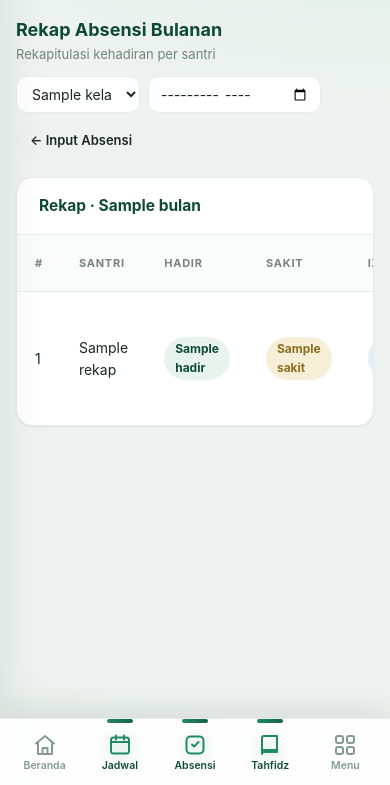
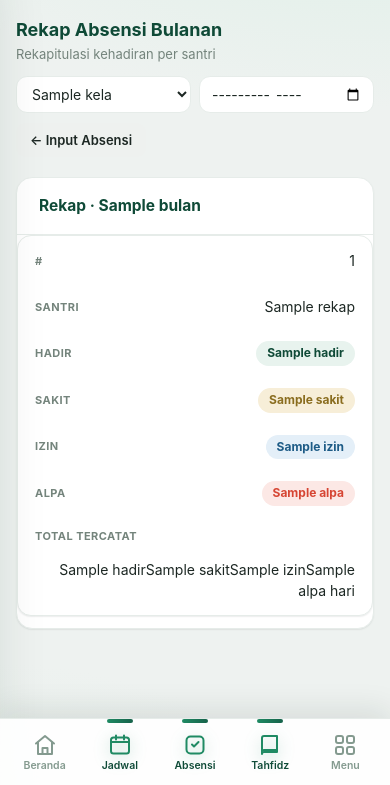
Before and after one commit to linggadhani79-hub/siakadmbs, a Node project: template views/absensi/rekap.ejs in a window 390 px wide. Shown: the part 59-844 px from the top of the page. Run offline with Node 20 templates, Linux system fonts and the light colour scheme; the template is opened without the code that fills it: most values are stand-ins (such as "Sample title", 1, 10 or a date in 2020).

Commit message:
Tabel jadi kartu di mobile (tanpa scroll) & perkuat animasi hero
Mobile backend:
- Semua tabel dalam .table-wrap otomatis berubah jadi kartu bertumpuk
  (label kolom : nilai) di layar mobile — tidak ada lagi scroll horizontal.
  Label kolom ditambahkan otomatis via JS (attr data-label) sehingga tidak
  perlu mengubah tiap template.
- Baris filter dirapikan agar tidak terpotong di layar sempit.
- Perbaiki 5 sel yang menampilkan HTML mentah (dari <%= ke tag EJS/<%-):
  kelas/kamar siswa, juz tahfidz rekap, status berita & pengguna.

Landing:
- Animasi hero 3D diperkuat: float lebih tinggi, kartu masuk (entrance),
  chip mengambang lebih dinamis, teks hero rise-in bertahap, hormati
  prefers-reduced-motion.

Co-Authored-By: Claude Opus 4.8 <noreply@anthropic.com>
Claude-Session: https://claude.ai/code/session_01DBc6Q3DSRDmLfCUND3PsXR

```diff
--- a/public/css/style.css
+++ b/public/css/style.css
@@ -299,6 +299,11 @@ textarea { resize: vertical; min-height: 70px; }
   .main { margin-left: 0; }
   .form-grid { grid-template-columns: 1fr; }
   .page-head { flex-direction: column; align-items: stretch; }
+  .filters { width: 100%; flex-wrap: wrap; }
+  .filters form { width: 100%; display: flex; flex-wrap: wrap; gap: 8px; }
+  .filters input, .filters select { flex: 1 1 130px; width: auto; }
+  .card-head { gap: 10px; }
+  .card-head .filters form { width: 100%; }
   .topbar { padding: 12px 16px; }
   .topbar h2 { font-size: 16px; }
   .content { padding: 16px; padding-bottom: 92px; }
@@ -307,6 +312,35 @@ textarea { resize: vertical; min-height: 70px; }
   div[style*="grid-template-columns: 1fr 1fr"],
   div[style*="grid-template-columns: 320px 1fr"],
   div[style*="grid-template-columns: 1fr 320px"] { grid-template-columns: 1fr !important; }
+
+  /* ===== Tabel jadi kartu (tanpa scroll horizontal) ===== */
+  .table-wrap { overflow-x: visible; }
+  .table-wrap table thead { position: absolute; width: 1px; height: 1px; padding: 0; overflow: hidden; clip: rect(0 0 0 0); white-space: nowrap; border: 0; }
+  .table-wrap table, .table-wrap tbody, .table-wrap tr, .table-wrap td { display: block; width: 100%; }
+  .table-wrap table { min-width: 0; }
+  .table-wrap tr {
+    background: #fff; border: 1px solid var(--border); border-radius: 14px;
+    box-shadow: var(--shadow-sm); margin-bottom: 12px; padding: 2px 2px; overflow: hidden;
+  }
+  .table-wrap tbody tr:hover { background: #fff; }
+  .table-wrap td {
+    display: flex; align-items: center; justify-content: space-between; gap: 14px;
+    padding: 11px 15px; border: none; border-bottom: 1px solid var(--border);
+    text-align: right; min-height: 46px; flex-wrap: wrap;
+  }
+  .table-wrap tr td:last-child { border-bottom: none; }
+  .table-wrap td::before {
+    content: attr(data-label); font-weight: 700; color: var(--muted);
+    font-size: 11px; text-transform: uppercase; letter-spacing: .04em;
+    text-align: left; margin-right: auto; flex-shrink: 0;
+  }
+  .table-wrap td[data-label=""]::before { display: none; }
+  .table-wrap td[data-label=""] { justify-content: flex-end; }
+  .table-wrap td .actions { justify-content: flex-end; flex-wrap: wrap; }
+  .table-wrap td .status-opts { justify-content: flex-end; }
+  .table-wrap td.empty { display: block; text-align: center; min-height: 0; color: var(--muted); }
+  .table-wrap td.empty::before { display: none; }
+  .table-wrap td form { display: inline-flex; }
 }
 @media (max-width: 480px) {
   .stat-grid { grid-template-columns: 1fr; }
--- a/views/berita/index.ejs
+++ b/views/berita/index.ejs
@@ -20,7 +20,7 @@
           <td><span class="tag <%= kt %>"><%= b.kategori %></span></td>
           <td><%= b.penulis || '-' %></td>
           <td><%= (b.created_at || '').slice(0,10) %></td>
-          <td><%= b.publish ? '<span class="tag tag-green">Terbit</span>' : '<span class="tag tag-gray">Draf</span>' %></td>
+          <td><%- b.publish ? '<span class="tag tag-green">Terbit</span>' : '<span class="tag tag-gray">Draf</span>' %></td>
           <td class="actions">
             <a href="/kelola-berita/<%= b.id %>/edit" class="btn btn-sm btn-outline">Edit</a>
             <form method="post" action="/kelola-berita/<%= b.id %>?_method=DELETE" onsubmit="return confirm('Hapus berita ini?')"><button class="btn btn-sm btn-danger">Hapus</button></form>
--- a/views/partials/footer.ejs
+++ b/views/partials/footer.ejs
@@ -24,6 +24,24 @@
       <span>Menu</span>
     </button>
   </nav>
+
+  <script>
+    // Beri label kolom ke tiap sel agar tabel tampil sebagai kartu di mobile
+    (function () {
+      document.querySelectorAll('.table-wrap table').forEach(function (tbl) {
+        var ths = tbl.querySelectorAll('thead th');
+        if (!ths.length) return;
+        var labels = Array.prototype.map.call(ths, function (th) { return th.textContent.trim(); });
+        tbl.querySelectorAll('tbody tr').forEach(function (tr) {
+          var tds = tr.querySelectorAll('td');
+          if (tds.length === 1 && tds[0].hasAttribute('colspan')) return; // baris kosong/pesan
+          Array.prototype.forEach.call(tds, function (td, i) {
+            if (!td.hasAttribute('data-label')) td.setAttribute('data-label', labels[i] || '');
+          });
+        });
+      });
+    })();
+  </script>
 </div>
 </body>
 </html>
--- a/views/siswa/index.ejs
+++ b/views/siswa/index.ejs
@@ -38,8 +38,8 @@
               <td><%= s.nis || '-' %></td>
               <td><a href="/siswa/<%= s.id %>"><%= s.nama %></a></td>
               <td><%= s.jk %></td>
-              <td><%= s.kelas_nama ? `<span class="tag tag-blue">${s.kelas_nama}</span>` : '<span class="muted">-</span>' %></td>
-              <td><%= s.kamar_nama || '<span class="muted">-</span>' %></td>
+              <td><% if (s.kelas_nama) { %><span class="tag tag-blue"><%= s.kelas_nama %></span><% } else { %><span class="muted">-</span><% } %></td>
+              <td><% if (s.kamar_nama) { %><%= s.kamar_nama %><% } else { %><span class="muted">-</span><% } %></td>
               <td class="actions">
                 <a href="/siswa/<%= s.id %>" class="btn btn-sm btn-muted">Detail</a>
                 <% if (['admin','guru','musyrif'].includes(currentUser.role)) { %>
--- a/views/tahfidz/rekap.ejs
+++ b/views/tahfidz/rekap.ejs
@@ -15,7 +15,7 @@
           <td><%= i+1 %></td>
           <td><a href="/siswa/<%= r.id %>"><%= r.nama %></a></td>
           <td><%= r.kelas || '-' %></td>
-          <td><%= r.juz_tertinggi ? `<span class="tag tag-gold">Juz ${r.juz_tertinggi}</span>` : '<span class="muted">-</span>' %></td>
+          <td><% if (r.juz_tertinggi) { %><span class="tag tag-gold">Juz <%= r.juz_tertinggi %></span><% } else { %><span class="muted">-</span><% } %></td>
           <td><%= r.ziyadah %></td>
           <td><%= r.murojaah %></td>
           <td><%= r.terakhir || '-' %></td>
--- a/views/users/index.ejs
+++ b/views/users/index.ejs
@@ -14,7 +14,7 @@
           <td><%= u.username %></td>
           <td><%= u.nama %></td>
           <td><span class="tag <%= u.role==='admin'?'tag-gold':(u.role==='siswa'?'tag-gray':'tag-green') %>"><%= u.role %></span></td>
-          <td><%= u.aktif ? '<span class="tag tag-green">Aktif</span>' : '<span class="tag tag-red">Nonaktif</span>' %></td>
+          <td><%- u.aktif ? '<span class="tag tag-green">Aktif</span>' : '<span class="tag tag-red">Nonaktif</span>' %></td>
           <td class="actions">
             <form method="post" action="/users/<%= u.id %>/reset" onsubmit="this.password.value=prompt('Password baru untuk <%= u.username %>:')||''; return this.password.value.length>=4">
               <input type="hidden" name="password">
```
Also changed, not shown: public/css/landing.css (+20 -4 lines).
